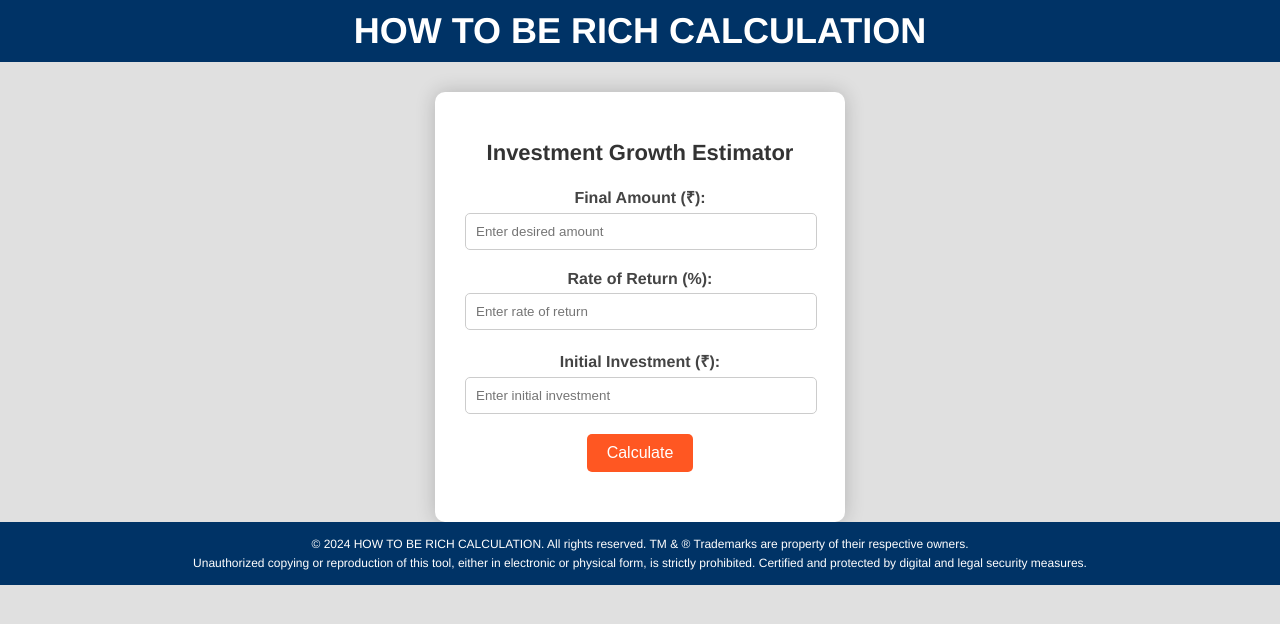
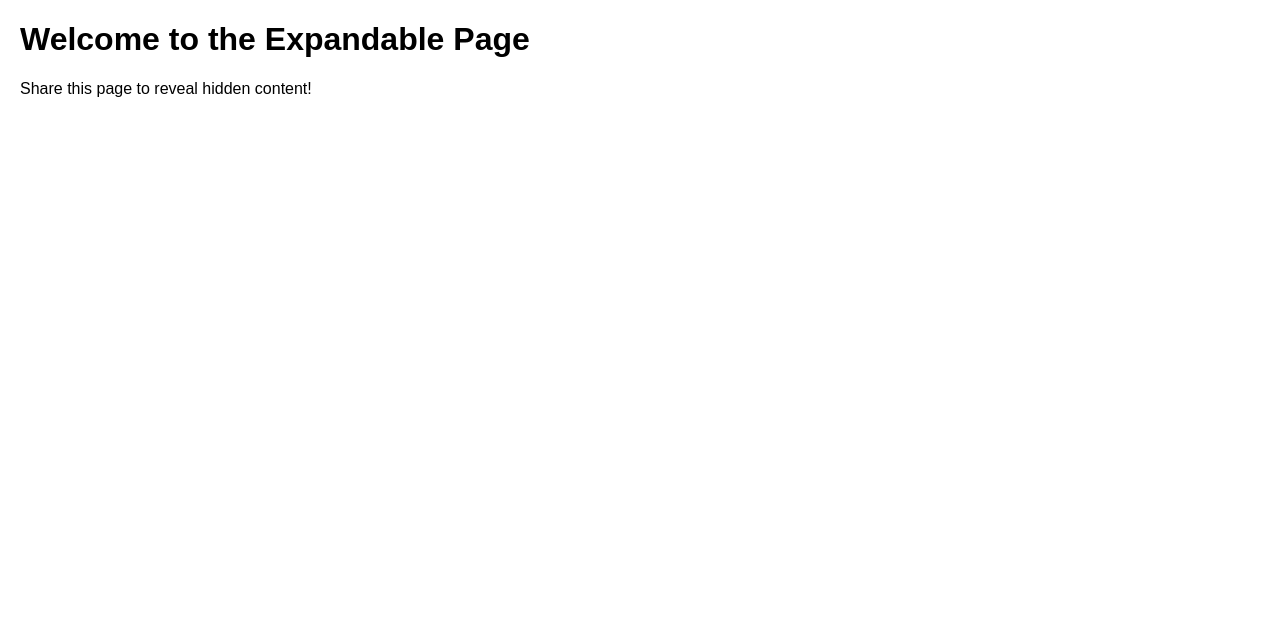
Before and after one commit to nigam498/Hackerone, a plain HTML site: page index.html in a window 1280 px wide. Drawn offline with Linux system fonts and the light colour scheme.

Commit message:
Update index.html

```diff
--- a/index.html
+++ b/index.html
@@ -3,128 +3,44 @@
 <head>
   <meta charset="UTF-8">
   <meta name="viewport" content="width=device-width, initial-scale=1.0">
-    <title>HOW TO BE RICH CALCULATION</title>
+  <title>Expandable Page</title>
   <style>
     body {
-            background-color: #e0e0e0;
-            font-family: 'Helvetica Neue', Arial, sans-serif;
-            display: flex;
-            flex-direction: column;
-            align-items: center;
-            margin: 0;
-            padding: 0;
+      font-family: Arial, sans-serif;
+      margin: 20px;
     }
-        header, footer {
-            background-color: #003366;
-            color: white;
-            padding: 10px;
-            width: 100%;
-            text-align: center;
+    .hidden-content {
+      display: none;
+      background-color: #f9f9f9;
+      padding: 20px;
+      margin-top: 20px;
+      border: 1px solid #ddd;
     }
-        header h1 {
-            margin: 0;
-            font-size: 36px;
-        }
-        footer p {
-            margin: 5px 0;
-            font-size: 12px;
-        }
-        .calculator-container {
-            background-color: #fff;
-            border-radius: 10px;
-            box-shadow: 0 0 20px rgba(0, 0, 0, 0.2);
-            padding: 30px;
-            width: 350px;
-            margin-top: 30px;
-            text-align: center;
-        }
-        h2 {
-            font-size: 22px;
-            margin-bottom: 20px;
-            color: #333;
-        }
-        label {
+    .visible {
       display: block;
-            margin-bottom: 5px;
-            font-weight: bold;
-            color: #444;
-        }
-        input {
-            width: calc(100% - 20px);
-            padding: 10px;
-            margin-bottom: 20px;
-            border: 1px solid #ccc;
-            border-radius: 5px;
-        }
-        button {
-            background-color: #ff5722;
-            color: white;
-            border: none;
-            padding: 10px 20px;
-            border-radius: 5px;
-            cursor: pointer;
-            font-size: 16px;
-        }
-        button:hover {
-            background-color: #e64a19;
-        }
-        .result {
-            margin-top: 20px;
-            font-size: 18px;
-            color: #333;
     }
   </style>
-    <meta name="description" content="Calculate the number of tries needed to become rich with compound investments. Use this tool to determine how many iterations it takes to reach your financial goals with a given rate of return.">
-    <meta name="keywords" content="investment calculator, compound interest, financial planning, wealth accumulation, how to be rich, financial growth, rate of return, investment strategy">
 </head>
 <body>
+  <h1>Welcome to the Expandable Page</h1>
+  <p>Share this page to reveal hidden content!</p>
 
-<header>
-    <h1>HOW TO BE RICH CALCULATION</h1>
-</header>
-
-<div class="calculator-container">
-    <h2>Investment Growth Estimator</h2>
-    <label for="finalAmount">Final Amount (₹):</label>
-    <input type="number" id="finalAmount" placeholder="Enter desired amount" required>
-
-    <label for="rateOfReturn">Rate of Return (%):</label>
-    <input type="number" id="rateOfReturn" placeholder="Enter rate of return" required>
-
-    <label for="initialAmount">Initial Investment (₹):</label>
-    <input type="number" id="initialAmount" placeholder="Enter initial investment" required>
-
-    <button onclick="calculateTries()">Calculate</button>
-
-    <div class="result" id="result"></div>
+  <div id="hiddenContent" class="hidden-content">
+    <h2>Hidden Content</h2>
+    <p>Congratulations! You’ve unlocked this hidden content by sharing the link!</p>
   </div>
 
-<footer>
-    <p>&copy; 2024 HOW TO BE RICH CALCULATION. All rights reserved. TM &amp; ® Trademarks are property of their respective owners.</p>
-    <p>Unauthorized copying or reproduction of this tool, either in electronic or physical form, is strictly prohibited. Certified and protected by digital and legal security measures.</p>
-</footer>
-
   <script>
-    function calculateTries() {
-        // Retrieve input values
-        var finalAmount = parseFloat(document.getElementById('finalAmount').value);
-        var rateOfReturn = parseFloat(document.getElementById('rateOfReturn').value) / 100;
-        var initialAmount = parseFloat(document.getElementById('initialAmount').value);
-
-        // Validate input
-        if (isNaN(finalAmount) || isNaN(rateOfReturn) || isNaN(initialAmount) || initialAmount <= 0) {
-            alert("Please enter valid numbers in all fields.");
-            return;
+    // Function to check for the "expand" query parameter in the URL
+    function checkForExpand() {
+      const urlParams = new URLSearchParams(window.location.search);
+      if (urlParams.get('expand') === 'true') {
+        document.getElementById('hiddenContent').classList.add('visible');
+      }
     }
 
-        // Calculate the number of tries needed
-        var n = Math.log(finalAmount / initialAmount) / Math.log(1 + rateOfReturn);
-        n = Math.ceil(n); // Round up to the next whole number
-
-        // Display the result
-        document.getElementById('result').innerText = "You need approximately " + n + " tries to reach ₹" + finalAmount;
-    }
+    // Run the check when the page loads
+    window.onload = checkForExpand;
   </script>
-
 </body>
 </html>
```
Lines whose indentation alone changed are shown as unchanged.
